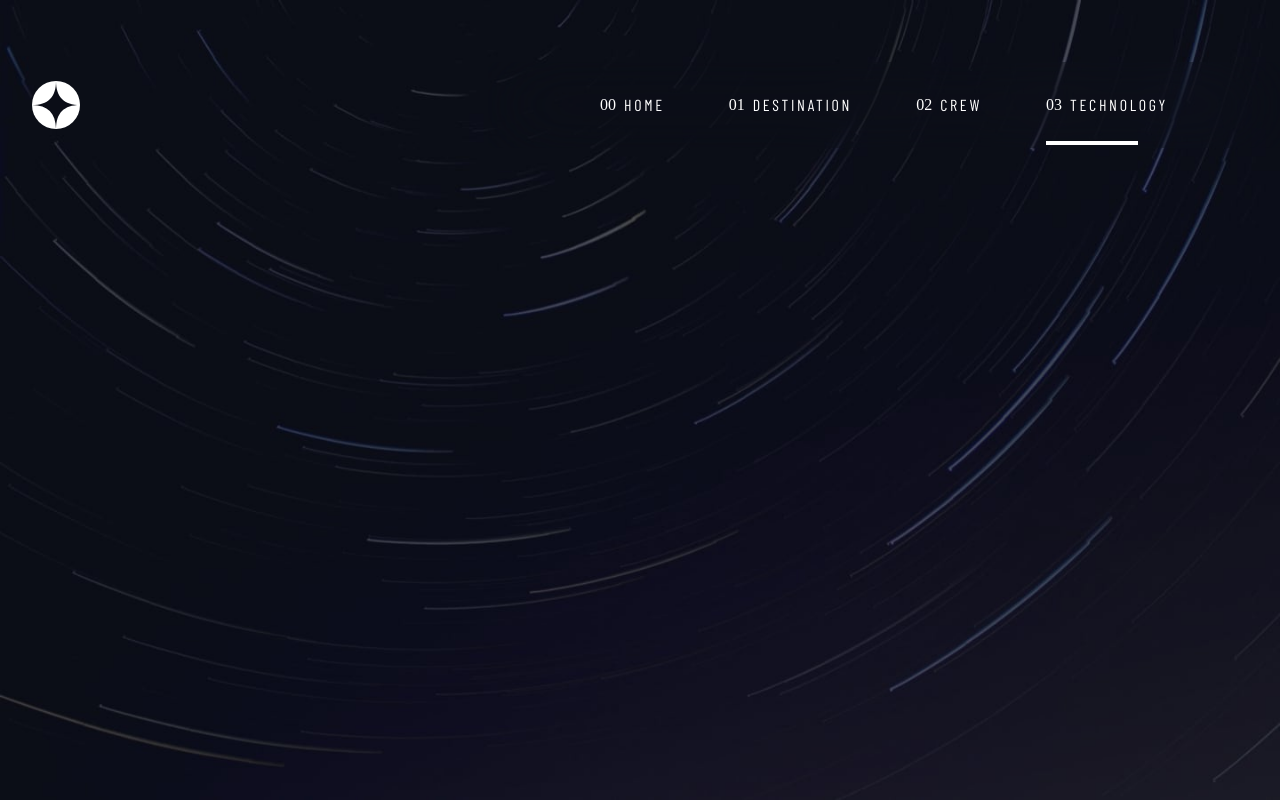
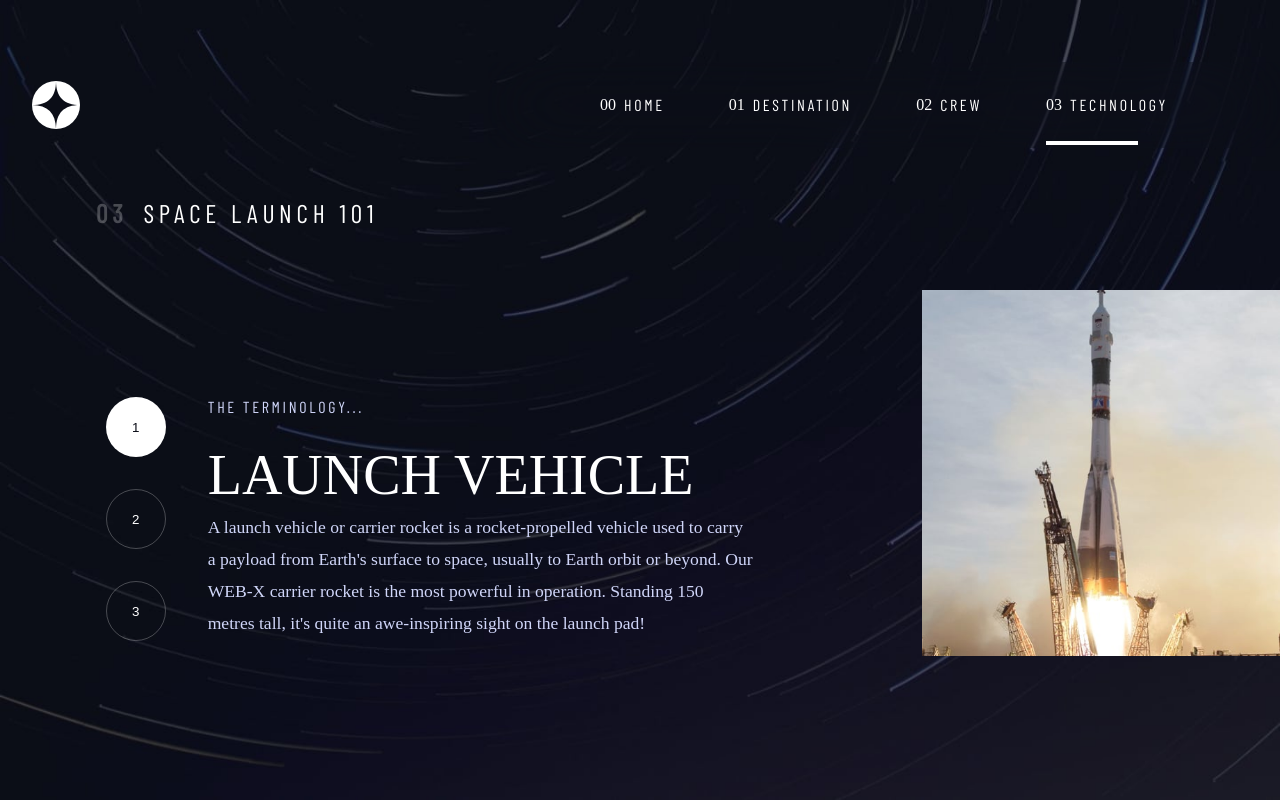
Before and after one commit to Ulysseassoo/Space-Tourism-Website, a React (Vite) app: page /technology in a window 1280 px wide. Built offline with nearby package versions, Linux system fonts and the light colour scheme; a web font is replaced by a local one.

Commit message:
Technology Desktop page done

```diff
--- /dev/null
+++ b/src/Components/TechnologySlider.jsx
@@ -0,0 +1,53 @@
+import React from "react"
+import styled from "styled-components"
+import { DefaultText, NavbarText, H3 } from "../Theme/global"
+
+const TechnologySlider = ({ name, images, description }) => {
+	return (
+		<>
+			<Content>
+				<SubTitle>The terminology...</SubTitle>
+				<MainTitle>{name}</MainTitle>
+				<BodyText>{description}</BodyText>
+			</Content>
+			<ImageContainer>
+				<Image src={images.portrait} />
+			</ImageContainer>
+		</>
+	)
+}
+const Content = styled.div`
+	height: 90%;
+	justify-content: center;
+	display: flex;
+	flex-direction: column;
+`
+const SubTitle = styled(NavbarText)`
+	font-size: 1rem;
+	text-transform: uppercase;
+	color: var(--second-color);
+	margin-bottom: 2rem;
+`
+const MainTitle = styled(H3)`
+	color: var(--third-color);
+	margin-bottom: 0.5rem;
+	text-transform: uppercase;
+`
+const BodyText = styled(DefaultText)`
+	font-size: 1.1rem;
+	line-height: 2rem;
+	width: 80%;
+`
+const ImageContainer = styled.div`
+	max-height: 420px;
+	min-height: 300px;
+	width: 90%;
+`
+const Image = styled.img`
+	max-width: 100%;
+	max-height: 100%;
+	object-fit: fill;
+	width: 100%;
+`
+
+export default TechnologySlider
--- a/src/Screens/Crew.jsx
+++ b/src/Screens/Crew.jsx
@@ -82,8 +82,11 @@ const SwiperContainer = styled(Swiper)`
 
 const SwiperBullets = styled.div`
 	position: absolute;
+	bottom: 50px !important;
+	@media screen and (max-width: 900px) {
+		display: none;
+	}
 `
-const Bullet = styled.span``
 
 const Flex = styled.div`
 	height: 75%;
--- a/src/Screens/Technology.jsx
+++ b/src/Screens/Technology.jsx
@@ -1,18 +1,119 @@
-import React from "react"
+import React, { useState } from "react"
 import { Container } from "../Theme/global"
 import Background from "../assets/technology/background-technology-desktop.jpg"
+import BackgroundTablet from "../assets/technology/background-technology-tablet.jpg"
 import BackgroundMobile from "../assets/technology/background-technology-mobile.jpg"
+import styled, { css } from "styled-components"
+import { Data } from "../data"
+import TechnologySlider from "../Components/TechnologySlider"
 
 const Technology = () => {
+	const [activeSlide, setActiveSlide] = useState(1)
 	return (
-		<Container
+		<TechnologyContainer
 			image={Background}
 			mobileImage={BackgroundMobile}
+			tabletImage={BackgroundTablet}
 			initial={{ opacity: 0 }}
 			animate={{ opacity: 1 }}
 			exit={{ opacity: 0 }}
-			transition={{ duration: 0.5 }}></Container>
+			transition={{ duration: 0.5 }}>
+			<Flex>
+				<Title>
+					<Index>03</Index>Space launch 101
+				</Title>
+				<SliderContainer>
+					<Navigation>
+						{Data.technology.map((data, index) => {
+							return (
+								<Circle index={index + 1} activeSlide={activeSlide} key={index} onClick={() => setActiveSlide(index + 1)}>
+									{index + 1}
+								</Circle>
+							)
+						})}
+					</Navigation>
+					<TechnologySlider {...Data.technology[activeSlide - 1]} />
+				</SliderContainer>
+			</Flex>
+		</TechnologyContainer>
 	)
 }
 
+const TechnologyContainer = styled(Container)`
+	height: 100vh;
+	display: flex;
+	flex-direction: column-reverse;
+`
+
+const Flex = styled.div`
+	height: 75%;
+	width: 100%;
+	padding: 0 0 0 6rem;
+	display: flex;
+	flex-direction: column;
+	@media screen and (max-width: 900px) {
+		height: 85%;
+	}
+	@media screen and (max-width: 600px) {
+		padding: 0;
+	}
+`
+
+const Title = styled.h2`
+	font-family: "Barlow Condensed", sans-serif;
+	font-size: 1.6rem;
+	margin-bottom: 4rem;
+	display: inline-flex;
+	letter-spacing: 0.3rem;
+	text-transform: uppercase;
+	color: var(--third-color);
+	@media screen and (max-width: 900px) {
+		font-size: 1.1rem;
+		margin: 0;
+	}
+	@media screen and (max-width: 600px) {
+		justify-content: center;
+	}
+`
+const Index = styled.p`
+	font-weight: bold;
+	padding-right: 1rem;
+	opacity: 0.25;
+`
+
+const SliderContainer = styled.div`
+	flex: 1;
+	display: flex;
+	gap: 2rem;
+`
+const Navigation = styled.div`
+	width: 20%;
+	display: flex;
+	align-items: center;
+	flex-direction: column;
+	gap: 2rem;
+	height: 90%;
+	justify-content: center;
+`
+const Circle = styled.button`
+	border-radius: 50%;
+	height: 60px;
+	width: 60px;
+	background-color: transparent;
+	border: 1px solid rgba(255, 255, 255, 0.25);
+	color: var(--third-color);
+	transition: 0.3s cubic-bezier(0.215, 0.61, 0.355, 1);
+	cursor: pointer;
+	outline: transparent;
+	&:hover {
+		border: 1px solid var(--third-color);
+	}
+	${({ index, activeSlide }) =>
+		index === activeSlide &&
+		css`
+			background-color: var(--third-color);
+			color: var(--first-color);
+		`}
+`
+
 export default Technology
```
